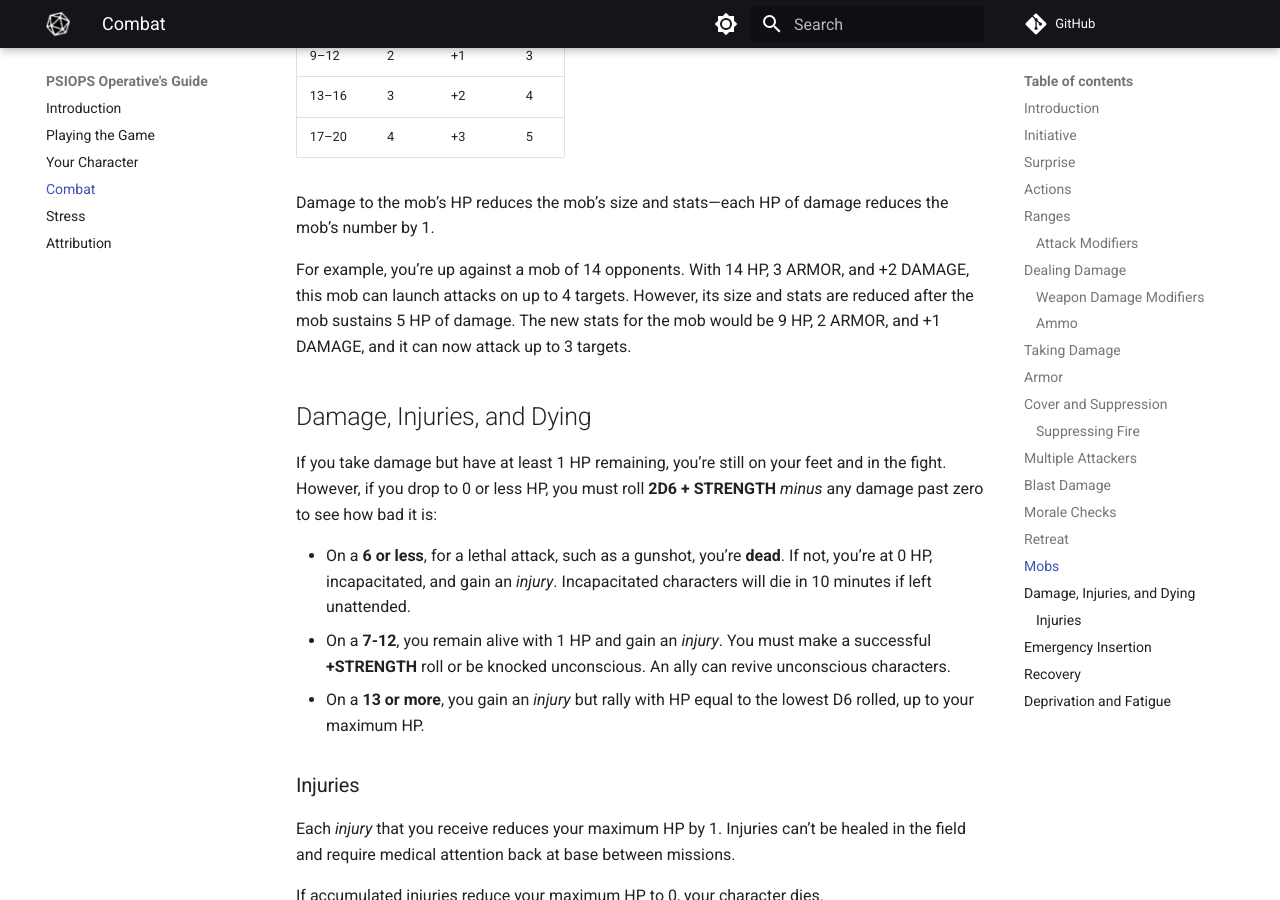
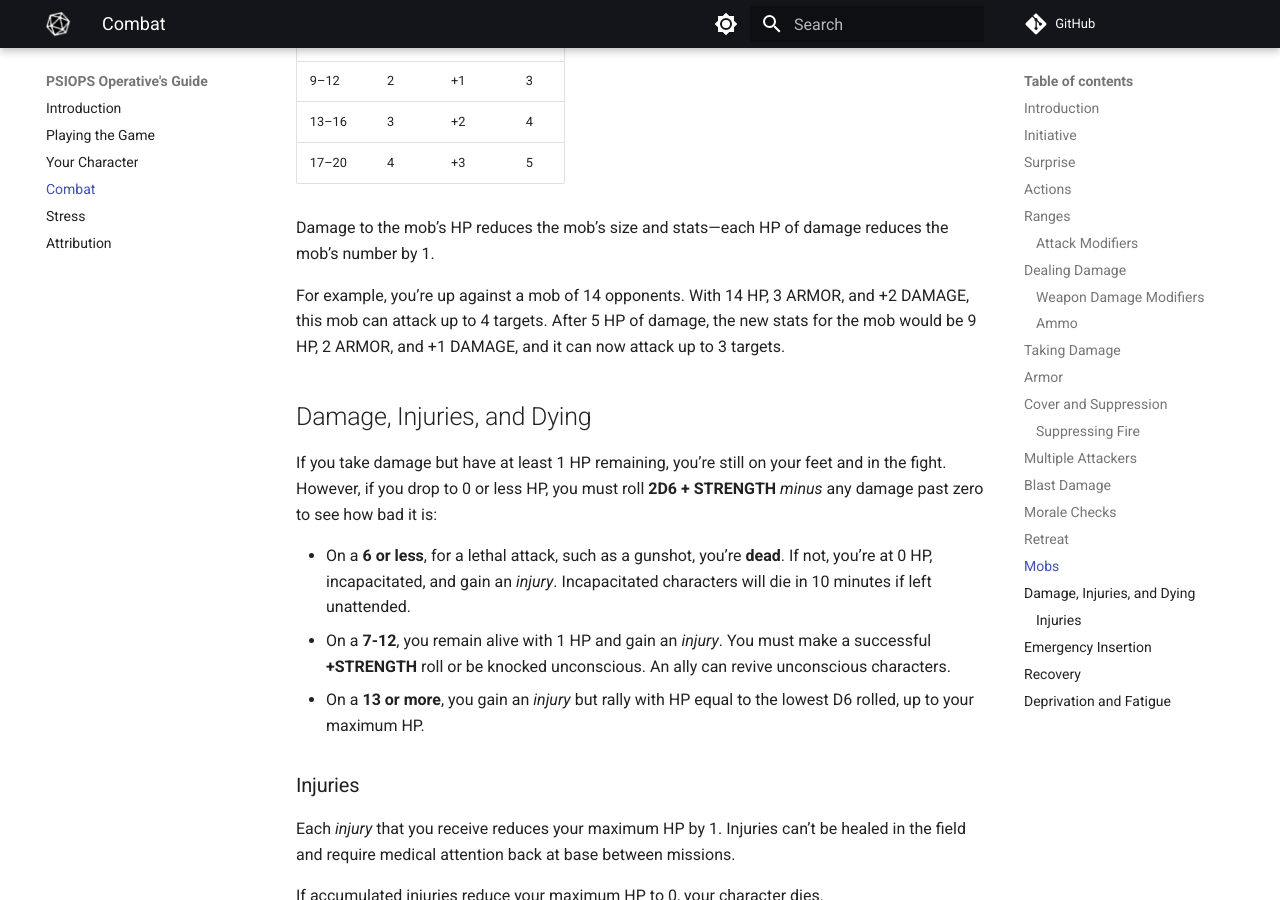
Before and after one commit to joemoose/psiops, an MkDocs documentation site: the page built from docs/combat.md, in a window 1280 px wide and 900 px high, scrolled down 6019 px. Built offline with MkDocs 1.6.1 and Material for MkDocs 9.7.7, drawn with Linux system fonts in a browser that asks for light colours; comment, search, counter and statistics services are not loaded; some of the changed text lies outside the part shown.

Commit message:
Update combat.md

```diff
--- a/docs/combat.md
+++ b/docs/combat.md
@@ -59,7 +59,7 @@ Apply the following modifiers to the attack *action roll* based on the type of w
 
 The following modifiers can also apply to attacks:
 
-- **Aiming**: You may use one action to aim and subsequent attacks on the same target gain +1 on the *action roll*.
+- **Aiming**: You may use one *action* to aim and subsequent attacks on the same target gain +1 on the *action roll*.
 - **Prone**: Attacks from a prone position gain a +1, whereas attacks against a prone target incur a -1.
 
 ## Dealing Damage
@@ -168,7 +168,7 @@ HP for the mob equals the number of opponents in the mob. The size of the mob de
 
 Damage to the mob’s HP reduces the mob’s size and stats—each HP of damage reduces the mob’s number by 1.
 
-For example, you’re up against a mob of 14 opponents. With 14 HP, 3 ARMOR, and +2 DAMAGE, this mob can launch attacks on up to 4 targets. However, its size and stats are reduced after the mob sustains 5 HP of damage. The new stats for the mob would be 9 HP, 2 ARMOR, and +1 DAMAGE, and it can now attack up to 3 targets.
+For example, you’re up against a mob of 14 opponents. With 14 HP, 3 ARMOR, and +2 DAMAGE, this mob can attack up to 4 targets. After 5 HP of damage, the new stats for the mob would be 9 HP, 2 ARMOR, and +1 DAMAGE, and it can now attack up to 3 targets.
 
 ## Damage, Injuries, and Dying
 
```
Also changed, not shown: other parts of docs/combat.md (+3 -3 lines).
